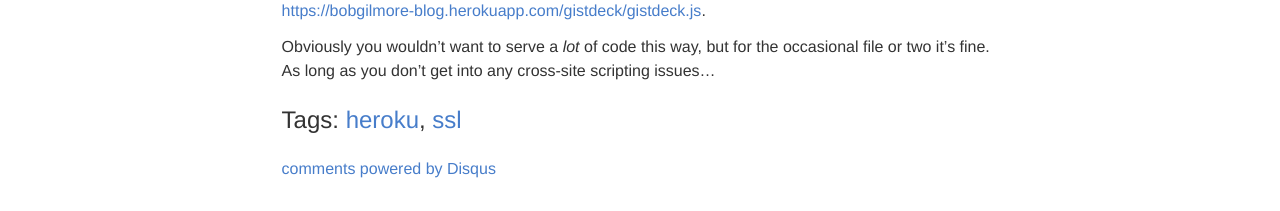
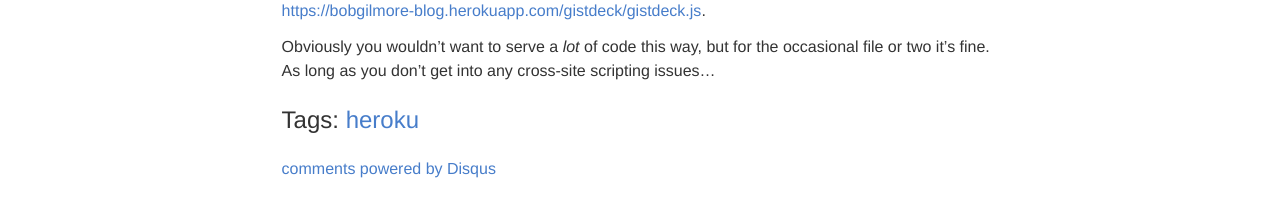
Before and after one commit to bobgilmore/bobgilmore.github.io, a Jekyll site: the page built from _posts/2014-01-24-serve-secure-heroku.md, in a window 1280 px wide. Shown: the part 686-897 px from the top of the page. Built offline with Jekyll 4.4.1, drawn with Linux system fonts in a browser that asks for light colours; comment, search, counter and statistics services are not loaded.

Commit message:
Remove SSL tag

```diff
--- a/_posts/2014-01-24-serve-secure-heroku.md
+++ b/_posts/2014-01-24-serve-secure-heroku.md
@@ -2,7 +2,6 @@
 title: Serving (One-Off) Files Securely on Heroku
 tags:
 - heroku
-- ssl
 date: 2014-01-24 8:00:00
 layout: post
 ---
```
